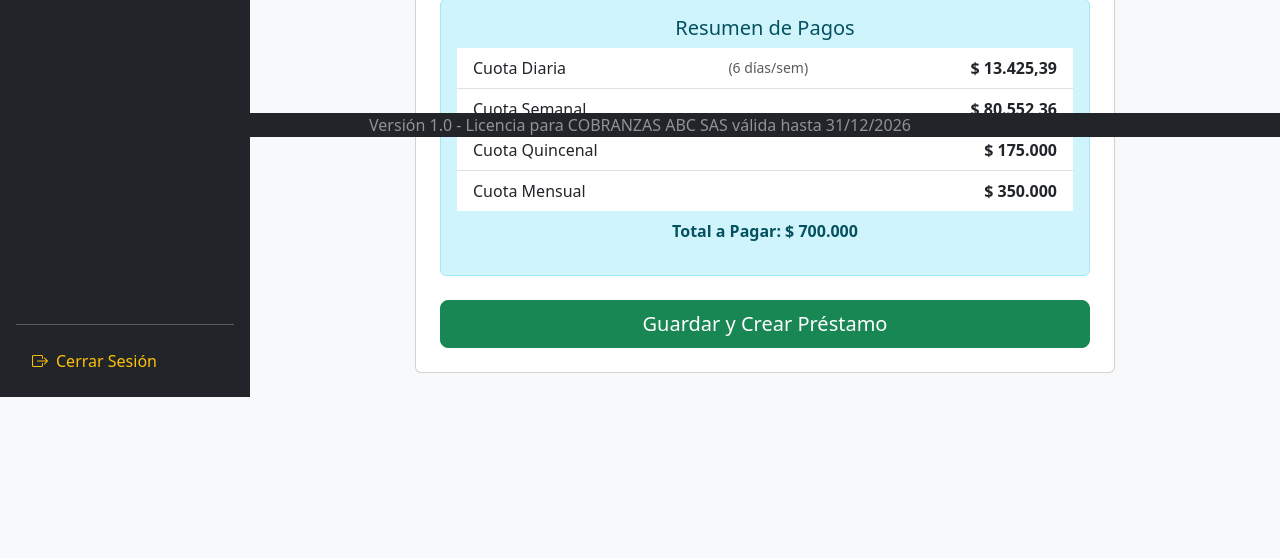
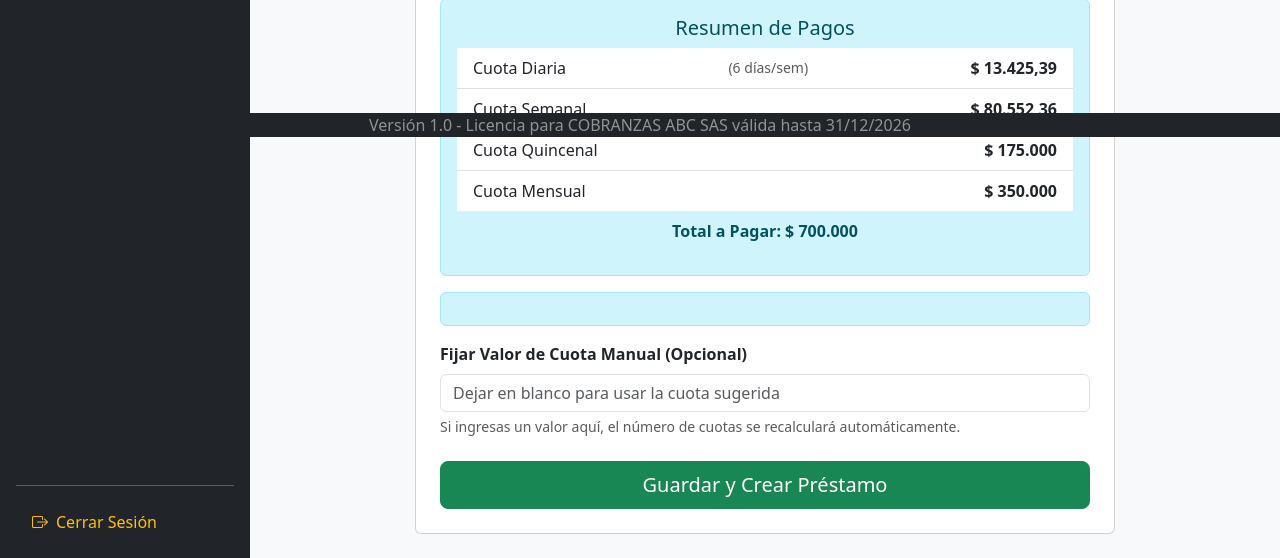
Before and after one commit to vrdevelopersco/prestapp, a Python web app: template templates/prestamo_final.html in a window 1280 px wide. Shown: the part 663-1221 px from the top of the page. Before the commit the page ends 1060 px from the top, so only its background shows below. Run offline with Jinja, Linux system fonts and the light colour scheme; the template is opened without the code that fills it, so the values that code supplies are empty.

Commit message:
Pequeno fix de calculo flexible

```diff
--- a/templates/prestamo_final.html
+++ b/templates/prestamo_final.html
@@ -33,6 +33,17 @@
 
             {% include '_simulador_componente.html' %}
 
+            <div class="alert alert-info mt-3">
+    </div>
+
+<div class="mb-3">
+    <label for="cuota_manual" class="form-label fw-bold">Fijar Valor de Cuota Manual (Opcional)</label>
+    <input type="number" class="form-control" id="cuota_manual" name="cuota_manual" placeholder="Dejar en blanco para usar la cuota sugerida">
+    <div class="form-text">
+        Si ingresas un valor aquí, el número de cuotas se recalculará automáticamente.
+    </div>
+</div>
+
             <div class="d-grid mt-4"><button type="submit" class="btn btn-success btn-lg">Guardar y Crear Préstamo</button></div>
         </form>
     </div>
```
